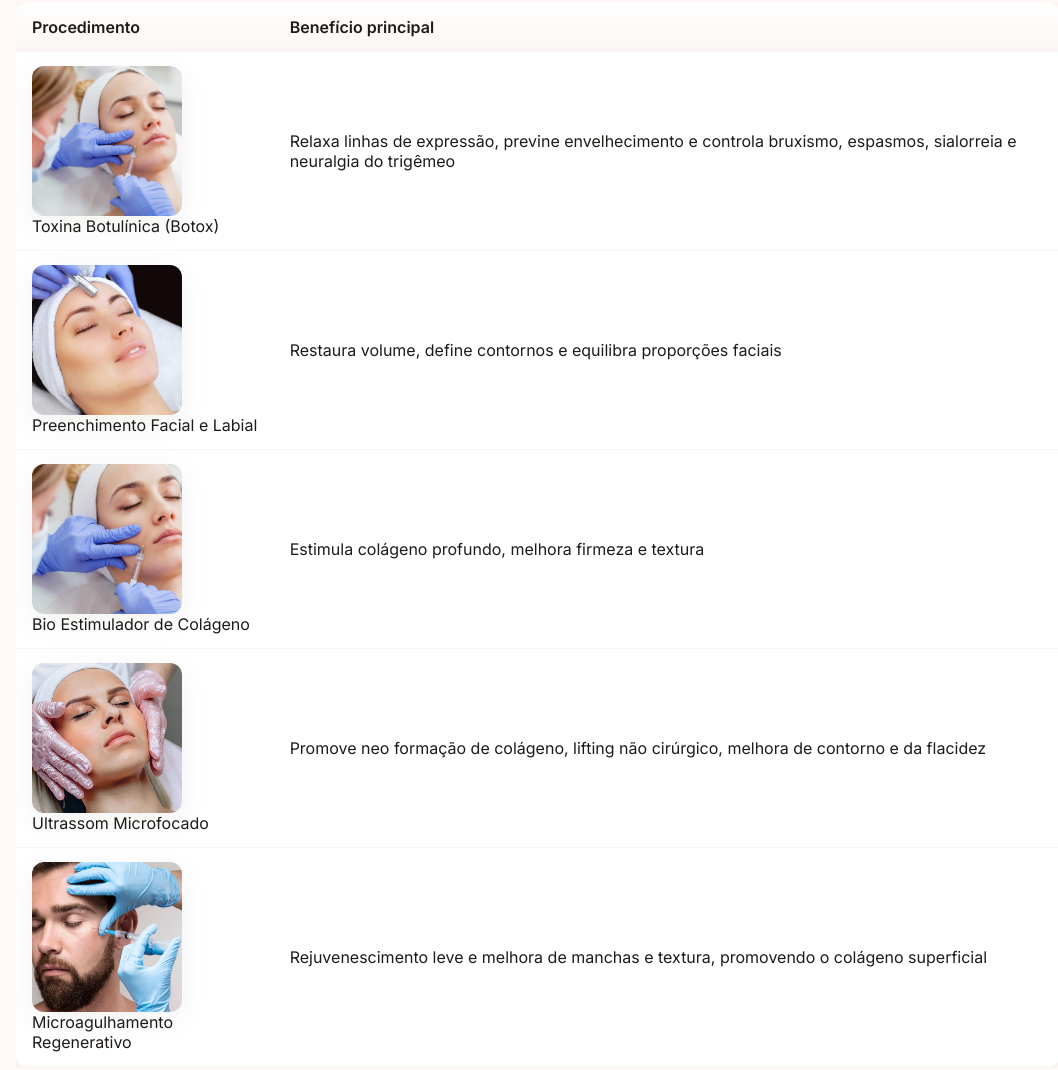
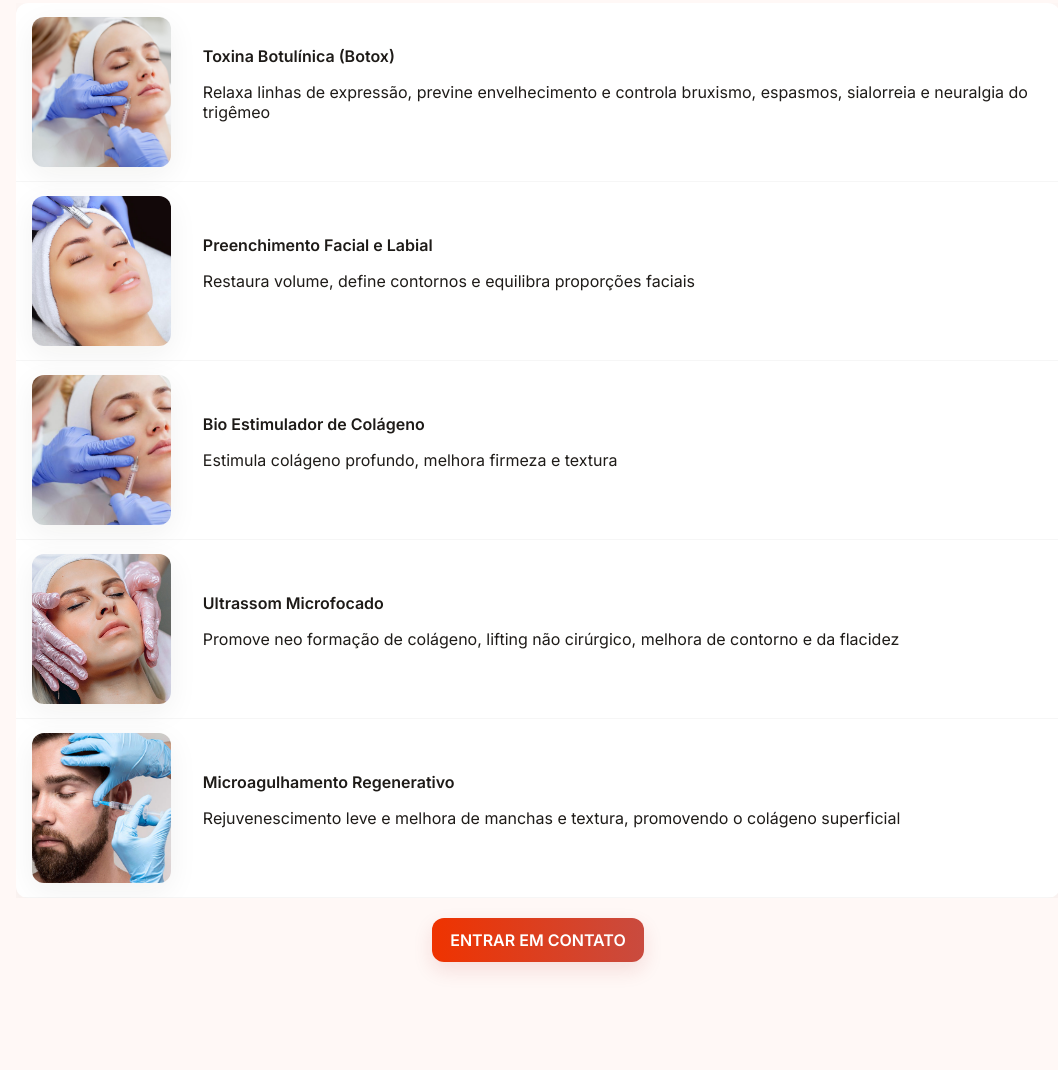
Before and after one commit to arthur-s-neto/drarobertavercosa, a plain HTML site: page index.html in a window 1280 px wide. Shown: the part 1506-2576 px from the top of the page, without its empty margins (102-1160 px from the left). Drawn offline with nearby package versions, Linux system fonts and the light colour scheme.

Commit message:
Novos ajustes em procedimentos

```diff
--- a/index.html
+++ b/index.html
@@ -83,42 +83,37 @@
         <h2>Procedimentos e Tratamentos</h2>
         <div class="table-wrap">
           <table class="procedures-table" role="table" aria-label="Procedimentos e benefícios">
-            <thead><tr><th>Procedimento</th><th>Benefício principal</th></tr></thead>
+            <!--<thead><tr><th>Procedimento</th><th>Benefício principal</th></tr></thead>-->
             <tbody>
               <tr>
 			    <td>
-					<div><img src="assets/img/procedimento1.jpg" alt="procedimento1" class="portrait"></div>
-					<div>Toxina Botulínica (Botox)</div>
+					<img src="assets/img/procedimento1.jpg" alt="procedimento1" class="portrait">
 				</td>
-				<td>Relaxa linhas de expressão, previne envelhecimento e controla bruxismo, espasmos, sialorreia e neuralgia do trigêmeo</td>
+				<td><strong>Toxina Botulínica (Botox)</strong><p>Relaxa linhas de expressão, previne envelhecimento e controla bruxismo, espasmos, sialorreia e neuralgia do trigêmeo</p></td>
 			  </tr>
               <tr>
 				<td>
-					<div><img src="assets/img/procedimento2.jpg" alt="procedimento2" class="portrait"></div>
-					<div>Preenchimento Facial e Labial</div>
+					<img src="assets/img/procedimento2.jpg" alt="procedimento2" class="portrait">
 				</td>
-				<td>Restaura volume, define contornos e equilibra proporções faciais</td>
+				<td><strong>Preenchimento Facial e Labial</strong><p>Restaura volume, define contornos e equilibra proporções faciais</p></td>
 			  </tr>
               <tr>
 				<td>
-					<div><img src="assets/img/procedimento3.jpg" alt="procedimento3" class="portrait"></div>
-					<div>Bio Estimulador de Colágeno</div>
+					<img src="assets/img/procedimento3.jpg" alt="procedimento3" class="portrait">
 				</td>
-				<td>Estimula colágeno profundo, melhora firmeza e textura</td>
+				<td><strong>Bio Estimulador de Colágeno</strong><p>Estimula colágeno profundo, melhora firmeza e textura</p></td>
 			  </tr>
               <tr>
 				<td>
-					<div><img src="assets/img/procedimento4.jpg" alt="procedimento4" class="portrait"></div>
-					<div>Ultrassom Microfocado</div>
+					<img src="assets/img/procedimento4.jpg" alt="procedimento4" class="portrait">
 				</td>
-				<td>Promove neo formação de colágeno, lifting não cirúrgico, melhora de contorno e da flacidez</td>
+				<td><strong>Ultrassom Microfocado</strong><p>Promove neo formação de colágeno, lifting não cirúrgico, melhora de contorno e da flacidez</p></td>
 			  </tr>
               <tr>
 				<td>
-					<div><img src="assets/img/procedimento5.jpg" alt="procedimento5" class="portrait"></div>
-					<div>Microagulhamento Regenerativo</div>
+					<img src="assets/img/procedimento5.jpg" alt="procedimento5" class="portrait">
 				</td>
-				<td>Rejuvenescimento leve e melhora de manchas e textura, promovendo o colágeno superficial</td>
+				<td><strong>Microagulhamento Regenerativo</strong><p>Rejuvenescimento leve e melhora de manchas e textura, promovendo o colágeno superficial</p></td>
 			  </tr>
             </tbody>
           </table>
```
